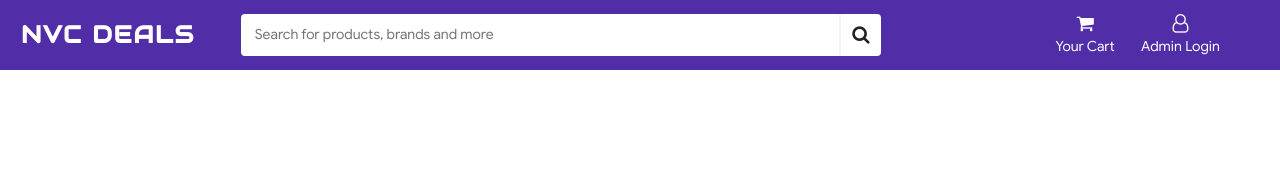
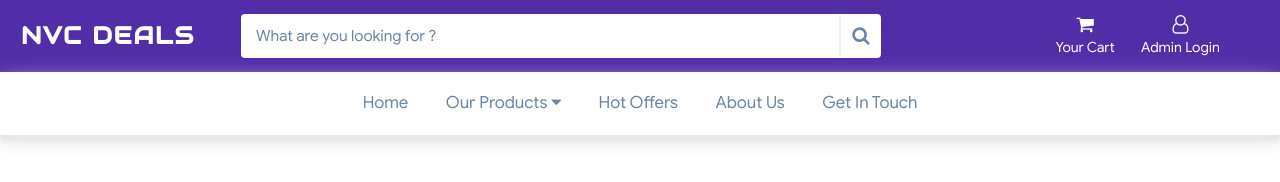
Before and after one commit to kamaalzai/nvc-deals, a plain HTML site: page index.html in a window 1280 px wide. Drawn offline with nearby package versions, Linux system fonts and the light colour scheme.

Commit message:
updated work

```diff
--- a/index.html
+++ b/index.html
@@ -32,7 +32,7 @@
 
     <div class="search--bar">
         <form method="GET">
-            <input type="search" placeholder="Search for products, brands and more"/>
+            <input type="search" placeholder="What are you looking for ?"/>
             <button type="submit"><i class="fa fa-search fa-lg"></i></button>
         </form>
     </div>
@@ -50,6 +50,14 @@
 
 </nav>
 
+<ul id="nav--links">
+    <li><a href="javascript:void(0)">home</a></li>
+    <li><a href="javascript:void(0)">our products <i class="fa fa-caret-down"></i></a></li>
+    <li><a href="javascript:void(0)">hot offers</a></li>
+    <li><a href="javascript:void(0)">about us</a></li>
+    <li><a href="javascript:void(0)">get in touch</a></li>
+</ul>
+
 
 <script src="src/js/index.js"></script>
 </body>
--- a/src/css/index.css
+++ b/src/css/index.css
@@ -1,5 +1,6 @@
 
 @import url('https://fonts.googleapis.com/css?family=Audiowide');
+@import url('https://fonts.googleapis.com/css?family=Open+Sans:300,400,600,700,800');
 
 @font-face{
     src:url("../fonts/GoogleSans-Regular.ttf");
@@ -18,7 +19,11 @@
 body , html{
     margin:0;
     padding:0;
-    color:#232323;
+}
+
+a,a:active,a:hover{
+    text-decoration: none!important;
+    color:unset;
 }
 
 /* ------------------------------
@@ -122,19 +127,28 @@ nav{
     font-family: "Google Sans",sans-serif;
 }
 
+.search--bar input::-webkit-input-placeholder{
+    color:#6a85a6;
+}
+
 .search--bar input{
     position: relative;
     width:100%;
     outline:none;
     padding-right:3.5em;
     padding-left:1em;
+    color:#4b5d73;
+    font-size:1.1em;
+    line-height: 0; /*ye check kr phr dek*/
 }
 
 .search--bar button{
     position: absolute;
     right:0;
     top:0;
+    bottom:0;
     border-left:2px solid #f1f3f6;
+    color:#6a85a6;
 }
 
 .shoping--action{
@@ -166,3 +180,29 @@ nav{
 .shoping--action > span:hover{
     background:rgba(255,255,255,0.25);
 }
+
+#nav--links{
+    position: relative;
+    width:100%;
+    list-style: none;
+    text-align: center;
+    padding:1.4em 0em 1.4em 0em;
+    /*box-shadow: 40px 0 25px 0 rgba(200,219,239,.7);*/
+    box-shadow: 0 10px 20px #eee, 0 6px 6px #d5d5d5;
+}
+
+#nav--links li{
+    position: relative;
+    display: inline-block;
+    text-transform: capitalize;
+    font-family: "Google Sans",sans-serif;
+    font-size:1.2em;
+    margin:0 1em 0 1em;
+    color: #6a85a6;
+    font-weight: 500;
+    transition: color 300ms ease 0s;
+}
+
+#nav--links li:hover{
+    color:#512da8;
+}
```
